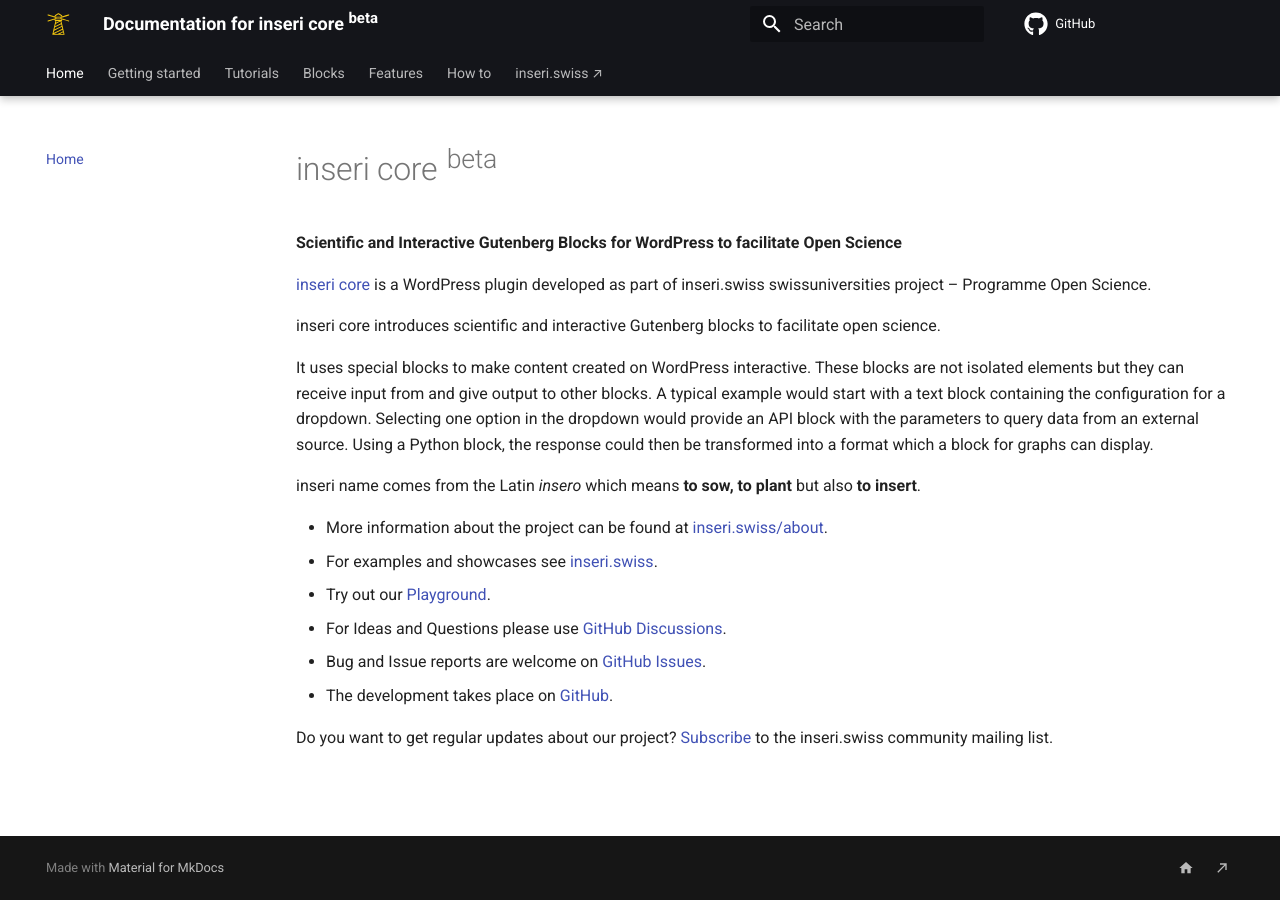
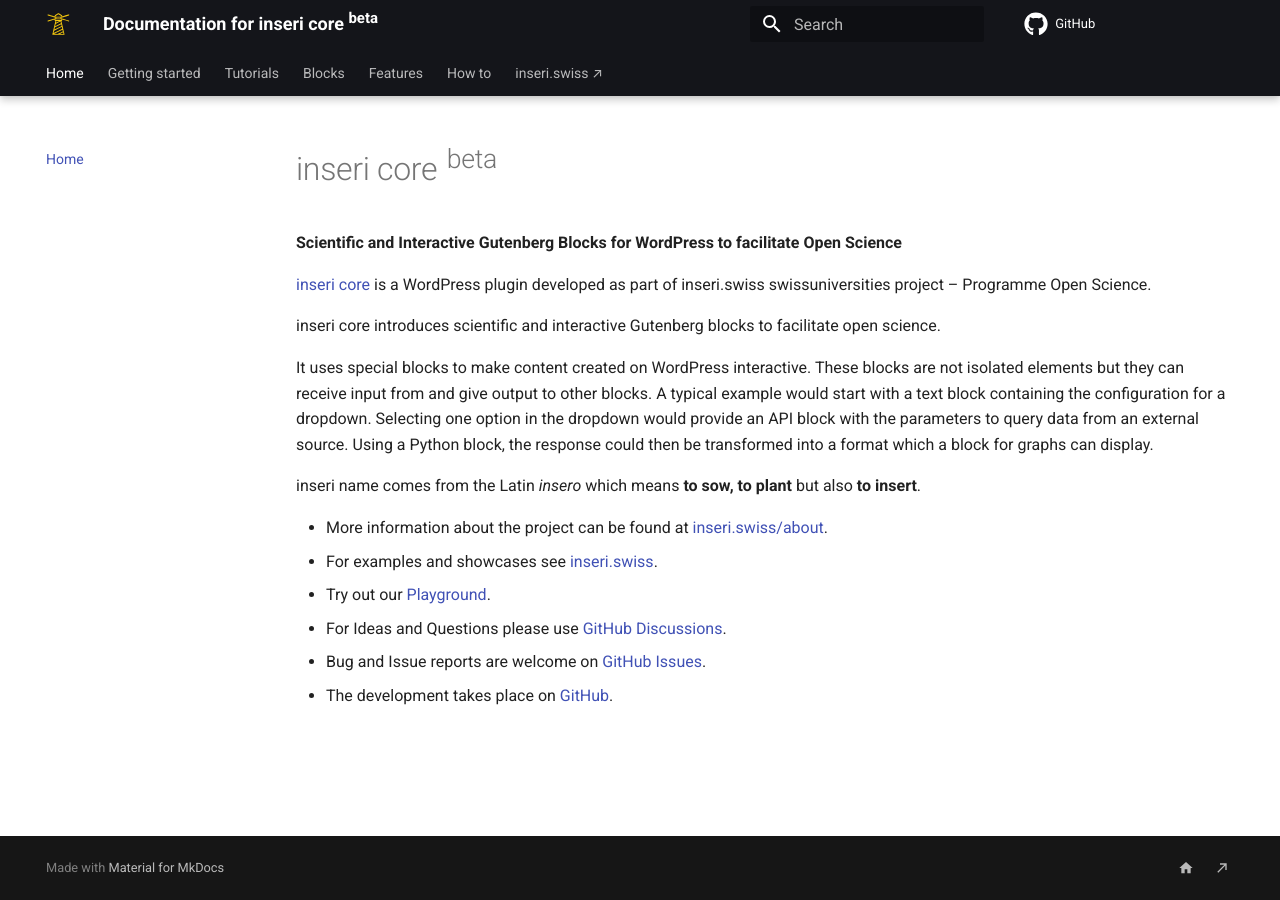
Before and after one commit to inseri-swiss/inseri-core-wp, an MkDocs documentation site: the page built from docs/index.md, in a window 1280 px wide. Built offline with MkDocs 1.6.1 and Material for MkDocs 9.7.7, drawn with Linux system fonts in a browser that asks for light colours; comment, search, counter and statistics services are not loaded.

Commit message:
docs: remove newsletter part

```diff
--- a/docs/index.md
+++ b/docs/index.md
@@ -20,5 +20,3 @@ inseri name comes from the Latin _insero_ which means **to sow, to plant** but a
 - For Ideas and Questions please use [GitHub Discussions](https://github.com/inseri-swiss/inseri-swiss/discussions){:target="\_blank"}.
 - Bug and Issue reports are welcome on [GitHub Issues](https://github.com/inseri-swiss/inseri-swiss/issues){:target="\_blank"}.
 - The development takes place on [GitHub](https://github.com/inseri-swiss/inseri-core-wp){:target="\_blank"}.
-
-Do you want to get regular updates about our project? [Subscribe](https://s3it.lists.uzh.ch/sympa/subscribe/inseri-community) to the inseri.swiss community mailing list.
```
